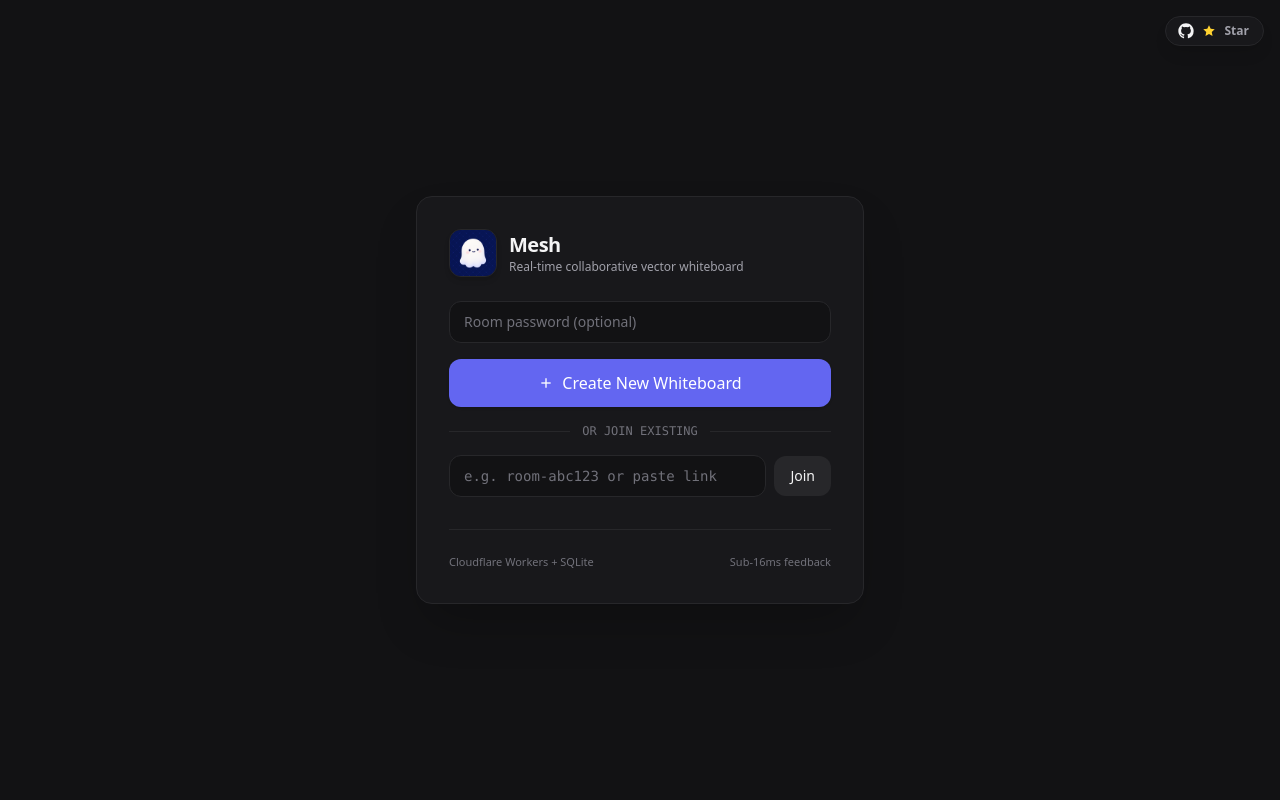
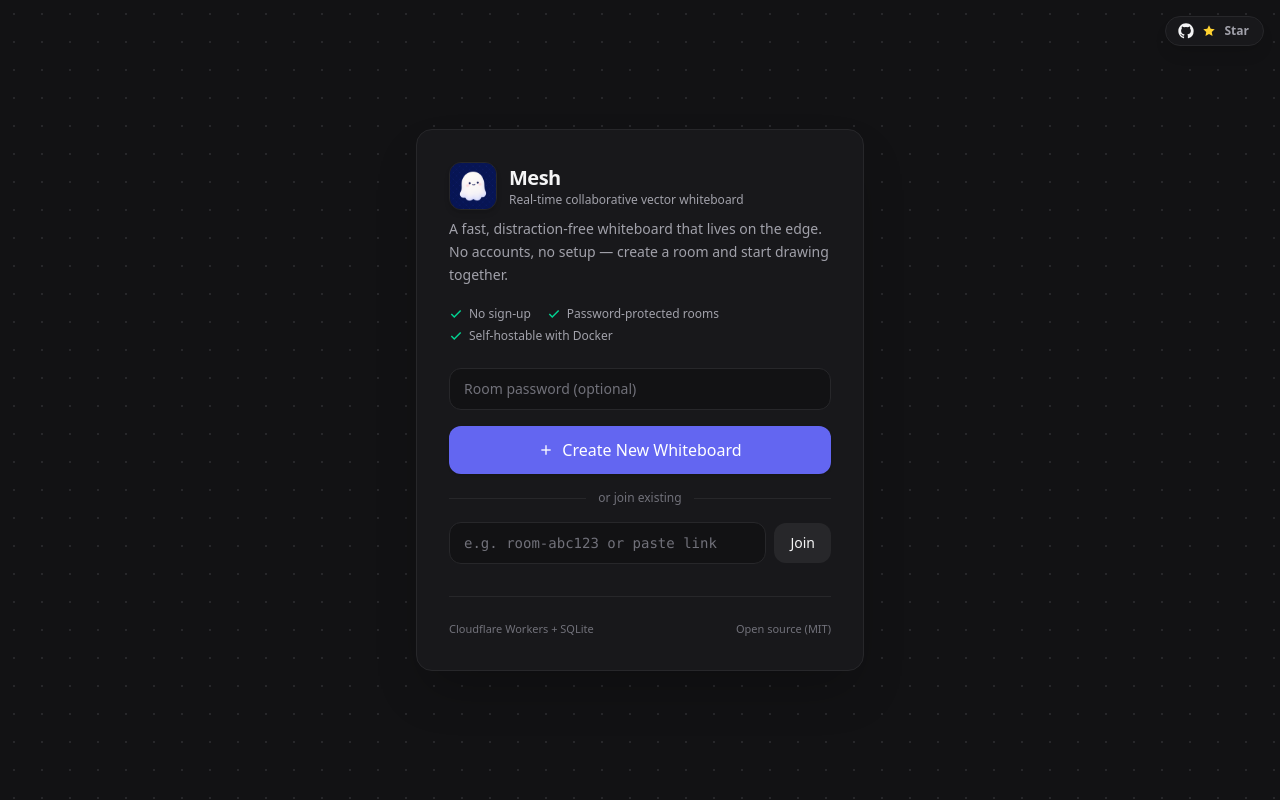
Before and after one commit to VUXXE/Mesh, a SvelteKit app: page / in a window 1280 px wide. Built offline with nearby package versions, Linux system fonts and the light colour scheme; no server answers.

Commit message:
design(landing): rework hero with value prop, capability ticks, and canvas dot motif

```diff
--- a/src/routes/+page.svelte
+++ b/src/routes/+page.svelte
@@ -100,8 +100,9 @@
 	<title>Mesh: Serverless Real-Time Vector Whiteboard</title>
 </svelte:head>
 
+<!-- Dot texture echoes the whiteboard canvas grid (product motif, not decoration) -->
 <main
-	class="relative flex min-h-screen w-full flex-col items-center justify-center bg-(--surface-0) p-6 text-(--ink-1)"
+	class="landing-dots relative flex min-h-screen w-full flex-col items-center justify-center bg-(--surface-0) p-6 text-(--ink-1)"
 >
 	<a
 		href="https://github.com/VUXXE/Mesh"
@@ -130,8 +131,8 @@
 	<div
 		class="w-full max-w-md rounded-2xl border border-(--surface-2) bg-(--surface-1) p-8 shadow-2xl"
 	>
-		<!-- Brand & Logo -->
-		<div class="mb-6 flex items-center gap-3">
+		<!-- Brand -->
+		<div class="mb-2 flex items-center gap-3">
 			<div
 				class="relative h-12 w-12 shrink-0 overflow-hidden rounded-xl border border-(--surface-2) shadow-md"
 			>
@@ -142,6 +143,51 @@
 				<p class="text-xs text-(--ink-2)">Real-time collaborative vector whiteboard</p>
 			</div>
 		</div>
+
+		<p class="mb-5 text-sm leading-relaxed text-(--ink-2)">
+			A fast, distraction-free whiteboard that lives on the edge. No accounts, no setup — create a
+			room and start drawing together.
+		</p>
+
+		<!-- Honest capability ticks: everything listed is shipped -->
+		<ul class="mb-6 flex flex-wrap gap-x-4 gap-y-1.5 text-xs text-(--ink-2)">
+			<li class="flex items-center gap-1.5">
+				<svg
+					class="h-3.5 w-3.5 text-emerald-400"
+					viewBox="0 0 24 24"
+					fill="none"
+					stroke="currentColor"
+					stroke-width="2.5"
+				>
+					<polyline points="20 6 9 17 4 12" />
+				</svg>
+				No sign-up
+			</li>
+			<li class="flex items-center gap-1.5">
+				<svg
+					class="h-3.5 w-3.5 text-emerald-400"
+					viewBox="0 0 24 24"
+					fill="none"
+					stroke="currentColor"
+					stroke-width="2.5"
+				>
+					<polyline points="20 6 9 17 4 12" />
+				</svg>
+				Password-protected rooms
+			</li>
+			<li class="flex items-center gap-1.5">
+				<svg
+					class="h-3.5 w-3.5 text-emerald-400"
+					viewBox="0 0 24 24"
+					fill="none"
+					stroke="currentColor"
+					stroke-width="2.5"
+				>
+					<polyline points="20 6 9 17 4 12" />
+				</svg>
+				Self-hostable with Docker
+			</li>
+		</ul>
 
 		<!-- Action: Create Room -->
 		<div class="space-y-4">
@@ -170,7 +216,7 @@
 
 			<div class="my-4 flex items-center gap-3">
 				<div class="h-px flex-1 bg-(--surface-2)"></div>
-				<span class="font-mono text-xs text-(--ink-3) uppercase">or join existing</span>
+				<span class="text-xs text-(--ink-3)">or join existing</span>
 				<div class="h-px flex-1 bg-(--surface-2)"></div>
 			</div>
 
@@ -197,12 +243,26 @@
 			</form>
 		</div>
 
-		<!-- Specifications summary footer -->
+		<!-- Footer -->
 		<div
 			class="mt-8 flex items-center justify-between border-t border-(--surface-2) pt-6 text-[11px] text-(--ink-3)"
 		>
 			<span>Cloudflare Workers + SQLite</span>
-			<span>Sub-16ms feedback</span>
+			<a
+				href="https://github.com/VUXXE/Mesh"
+				target="_blank"
+				rel="noopener noreferrer"
+				class="transition-colors hover:text-(--ink-1)"
+			>
+				Open source (MIT)
+			</a>
 		</div>
 	</div>
 </main>
+
+<style>
+	.landing-dots {
+		background-image: radial-gradient(circle, var(--grid-dot) 1px, transparent 1px);
+		background-size: 28px 28px;
+	}
+</style>
```
